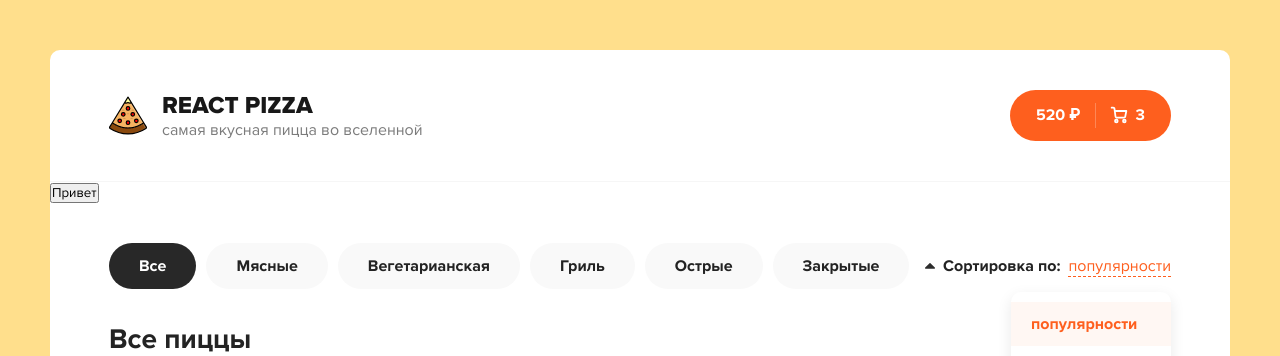
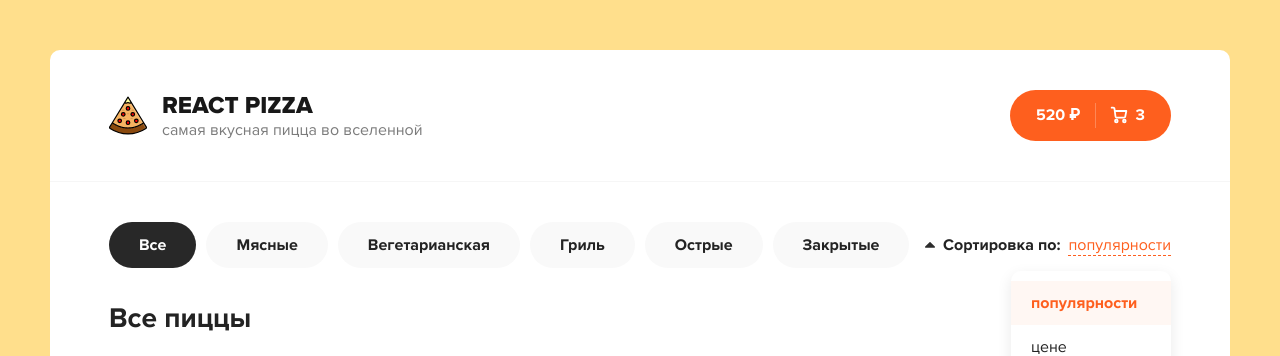
Before and after one commit to AlexandrSyvorotkin/Dodo-pizza, a React (Create React App) app: page / in a window 1280 px wide. Shown: the top 356 px of the page. Built offline with nearby package versions, Linux system fonts and the light colour scheme.

Commit message:
added map to categories component

```diff
--- a/src/App.js
+++ b/src/App.js
@@ -1,26 +1,23 @@
 import React from 'react'
-import Header from "./components/Header";
-import Button from './components/Button'
+import { Header, Categories } from "./components";
 
 function App() {
+
+
     return (
         <div>
             <div className="wrapper">
                 <Header/>
-                <Button/>
                 <div className="content">
                     <div className="container">
                         <div className="content__top">
-                            <div className="categories">
-                                <ul>
-                                    <li className="active">Все</li>
-                                    <li>Мясные</li>
-                                    <li>Вегетарианская</li>
-                                    <li>Гриль</li>
-                                    <li>Острые</li>
-                                    <li>Закрытые</li>
-                                </ul>
-                            </div>
+                            <Categories items={[
+                                'Мясные',
+                                'Вегетарианская',
+                                'Гриль',
+                                'Острые',
+                                'Закрытые'
+                            ]}/>
                             <div className="sort">
                                 <div className="sort__label">
                                     <svg
--- a/src/components/Button.jsx
+++ b/src/components/Button.jsx
@@ -1,8 +1,15 @@
 import React from 'react';
+import classNames from "classnames";
 
-const Button = () => {
+const Button = ({onClick, className, outline, children}) => {
     return (
-        <button> Привет </button>
+        <button
+            onClick={onClick}
+            className={classNames('button', className, {
+                'button--outline': outline,
+            })}>
+            {children}
+        </button>
     )
 }
 
--- /dev/null
+++ b/src/components/Categories.jsx
@@ -0,0 +1,22 @@
+import React, {useState} from 'react';
+
+
+function Categories ({items}) {
+    const [activeItem, setActiveItem] = useState(null);
+    return (
+        <div className="categories">
+            <ul>
+                <li className={activeItem === null ? 'active': ''} onClick={()=> { setActiveItem(null) }}>Все</li>
+                {items && items.map((item) => (
+                        <li
+                            className={activeItem === item ? 'active': ''}
+                            onClick={()=> setActiveItem(item)} key={item}>
+                            {item}
+                        </li>
+                ))}
+            </ul>
+        </div>
+    );
+}
+
+export default Categories;
--- a/src/components/Header.jsx
+++ b/src/components/Header.jsx
@@ -1,5 +1,6 @@
 import React from 'react';
 import logoSvg from "../assets/img/pizza-logo.svg";
+import Button from "./Button";
 
 const Header = () => {
     return (
@@ -13,7 +14,7 @@ const Header = () => {
                     </div>
                 </div>
                 <div className="header__cart">
-                        <a href="/cart.html" className="button button--cart">
+                    <Button className="button--cart">
                         <span>520 ₽</span>
                         <div className="button__delimiter">
 
@@ -48,7 +49,11 @@ const Header = () => {
                             />
                         </svg>
                         <span>3</span>
-                        </a>
+
+                    </Button>
+
+
+
                 </div>
             </div>
         </div>
--- /dev/null
+++ b/src/components/index.js
@@ -0,0 +1,10 @@
+export { default as Button } from './Button'
+export { default as Categories } from './Categories'
+export { default as Header } from './Header'
+
+
+// import Button from './Button'
+// import Header from './Header'
+// import Categories from "./Categories";
+//
+// export { Button, Header, Categories }
```
Lines whose indentation alone changed are shown as unchanged.
